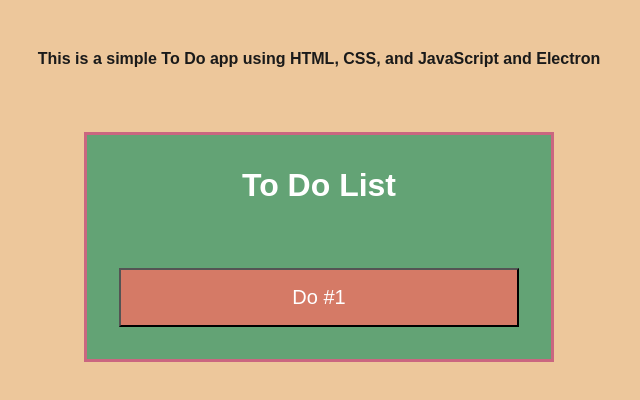
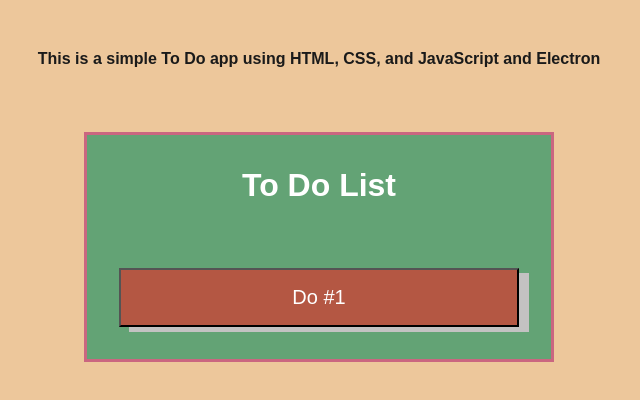
Before and after one commit to Roger-ODonnell/To-Do-App, an Electron app: page site/index.html in a window 800 px wide. In both pictures the pointer is over the button "Do #1". Shown: the whole page, without its empty margins (81-721 px from the left). Drawn offline with Linux system fonts and the light colour scheme.

Commit message:
Added box shadow to to do list button

```diff
--- a/index.js
+++ b/index.js
@@ -1,5 +1,6 @@
 // Import Electron modules
 const { app, BrowserWindow } = require('electron');
+const { url } = require('inspector');
 const path = require('path');
 
 let mainWindow;
--- a/site/style.css
+++ b/site/style.css
@@ -38,4 +38,9 @@ button{
   padding: 1rem;
   width: 100%;
   font-size: 20px;
+  box-shadow: 5px 5px black;
 }
+button:hover{
+  background-color: #b45743;
+  box-shadow: 10px 5px rgb(195, 194, 194);
+}
```
Also changed, not shown: readme.md.
